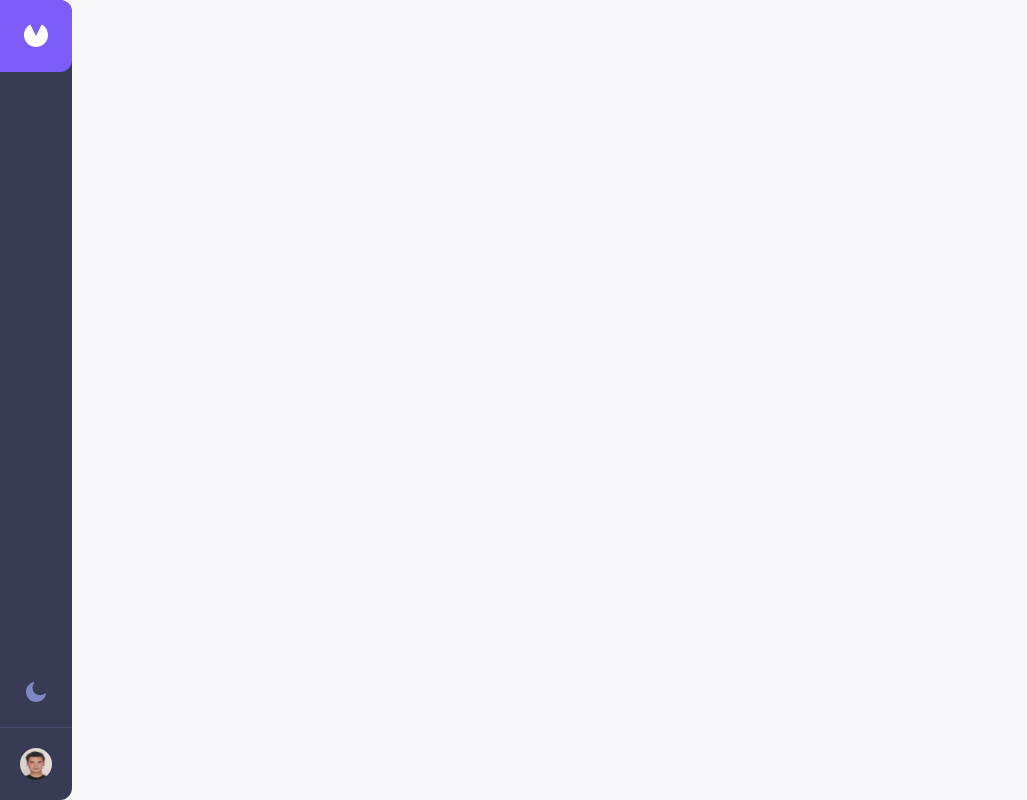
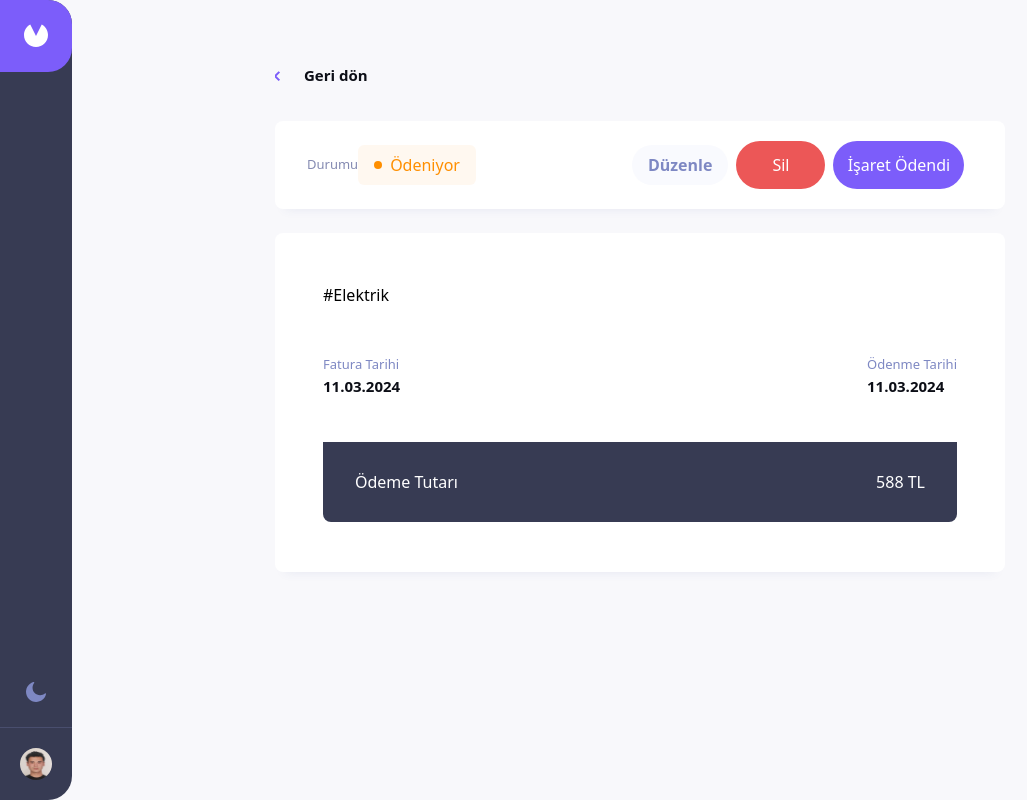
Before and after one commit to anlclk/Faturalarim-App, a React (Vite) app: page /faturalarim/1 in a window 1280 px wide. Shown: the whole page, without its empty margins (0-1027 px from the left). Built offline with nearby package versions, Linux system fonts and the light colour scheme.

Commit message:
Faturanın detay kısmının tasarımı tamamlandı.

```diff
--- a/src/components/InvoiceDetails/InvoiceDetails.jsx
+++ b/src/components/InvoiceDetails/InvoiceDetails.jsx
@@ -1,12 +1,50 @@
-import { useParams } from "react-router-dom";
+import { Link, useParams } from "react-router-dom";
 
 
 export default function InvoiceDetails() {
     const { index } = useParams();
     return(
-        <div>
-            <h2>{ index }</h2>
-            <h4>Anıl Çelik</h4>
+        <div className="mb-8 phone:w-[327px] tablet:w-[672px] desktop:w-[730px] mx-auto">
+            <Link to="/" className="flex items-center gap-[23px] mb-[31px]">
+                <svg xmlns="http://www.w3.org/2000/svg" width="6" height="11" viewBox="0 0 6 11" fill="none">
+                    <path d="M4.3418 0.885742L0.113895 5.11364L4.3418 9.34155" stroke="#7C5DFA" stroke-width="2"/>
+                </svg>
+                <h3 className="pb-[3px] text-[#0C0E16] text-[15px] font-bold">Geri dön</h3>
+            </Link>
+            <div className="flex items-center w-[730px] h-[88px] px-8 bg-white rounded-lg shadow-4xl gap-[156px] mb-6">
+                <div className="flex items-center justify-between">
+                    <h3 className="text-[#858BB2] text-[13px]">Durumu</h3>
+                    <div className="h-10 rounded-md bg-pending/qpending flex items-center gap-2 px-4">
+                        <svg xmlns="http://www.w3.org/2000/svg" width="8" height="8" viewBox="0 0 8 8" fill="none">
+                            <circle cx="4" cy="4" r="4" fill="#FF8F00"/>
+                        </svg>
+                        <h4 className="text-pending">Ödeniyor</h4>
+                    </div>
+                </div>
+                <div className="flex items-center gap-2">
+                    <button className="h-10 rounded-xl bg-edit text-textedit font-bold px-4">Düzenle</button>
+                    <button className="w-[89px] h-12 rounded-xl bg-delete text-white">Sil</button>
+                    <button className="w-[131px] h-12 rounded-xl bg-logobg text-[#fff]">İşaret Ödendi</button>
+                </div>
+            </div>
+            <div className="w-[730px] px-12 py-[50px] bg-white rounded-lg shadow-4xl">
+                <h2 className="mb-12">#Elektrik</h2>
+                <div className="flex justify-between mb-11">
+                    <div>
+                        <h3 className="text-textedit text-[13px]">Fatura Tarihi</h3>
+                        <span className="text-date text-s font-bold">11.03.2024</span>
+                    </div>
+                    <div>
+                        <h3 className="text-textedit text-[13px]">Ödenme Tarihi</h3>
+                        <span className="text-date text-s font-bold">11.03.2024</span>
+                    </div>
+                </div>
+                <div className="bg-header w-[634px] h-[80px] flex items-center justify-between px-8 rounded-b-lg">
+                    <h4 className="text-white">Ödeme Tutarı</h4>
+                    <h3 className="text-white">588 TL</h3>
+
+                </div>
+            </div>
         </div>
 
     );
--- a/tailwind.config.js
+++ b/tailwind.config.js
@@ -13,7 +13,15 @@ export default {
         'headerborder': '#494E6E',
         'spancolor': '#888EB0',
         'paid': '#33D69F',
-        'pagebg': '#F8F8FB'
+        'pagebg': '#F8F8FB',
+        'pending': '#FF8F00',
+        'edit': '#F9FAFE',
+        'textedit': '#7E88C3',
+        'delete': '#EC5757',
+        'date': '#0C0E16'
+      },
+      opacity: {
+        'qpending': '0.0571'
       },
       height: {
         '41': '61.06px',
@@ -52,6 +60,12 @@ export default {
       },
       padding: {
         '15': '59px'
+      },
+      boxShadow: {
+        '4xl': '0px 10px 10px -10px rgba(72, 84, 159, 0.10)'
+      },
+      borderRadius: {
+        'xl': '24px'
       }
 
     },
```
